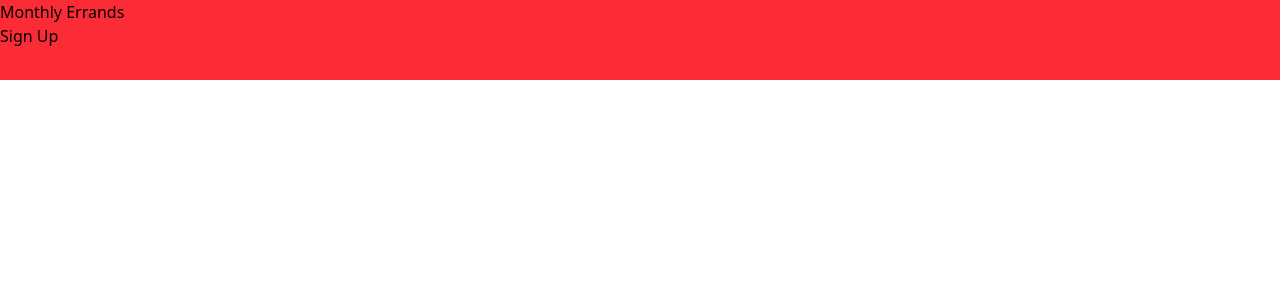
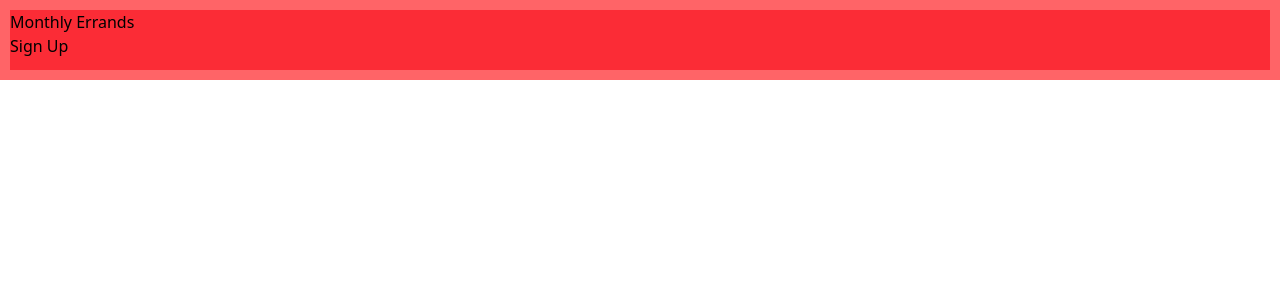
Before and after one commit to gladson65/monthlyErrands, a React (Vite) app: page / in a window 1280 px wide. Shown: the top 300 px of the page. Built offline with nearby package versions, Linux system fonts and the light colour scheme.

Commit message:
Navbar.css added

```diff
--- /dev/null
+++ b/src/components/Navbar.css
@@ -0,0 +1,3 @@
+header {
+    padding: 10px;
+}
--- a/src/components/Navbar.jsx
+++ b/src/components/Navbar.jsx
@@ -1,11 +1,12 @@
-import { Link } from 'react-router-dom'
+import { Link } from 'react-router-dom';
+import './Navbar.css';
 
 function Navbar() {
 
     return (
 
         <>
-            <header className="w-dvw h-20 bg-red-400 p-4">
+            <header className="w-dvw h-20 bg-red-400">
                 <nav className="w-full h-full bg-red-500">
                     <div id="logo">
                         <h1>Monthly Errands</h1>
```
